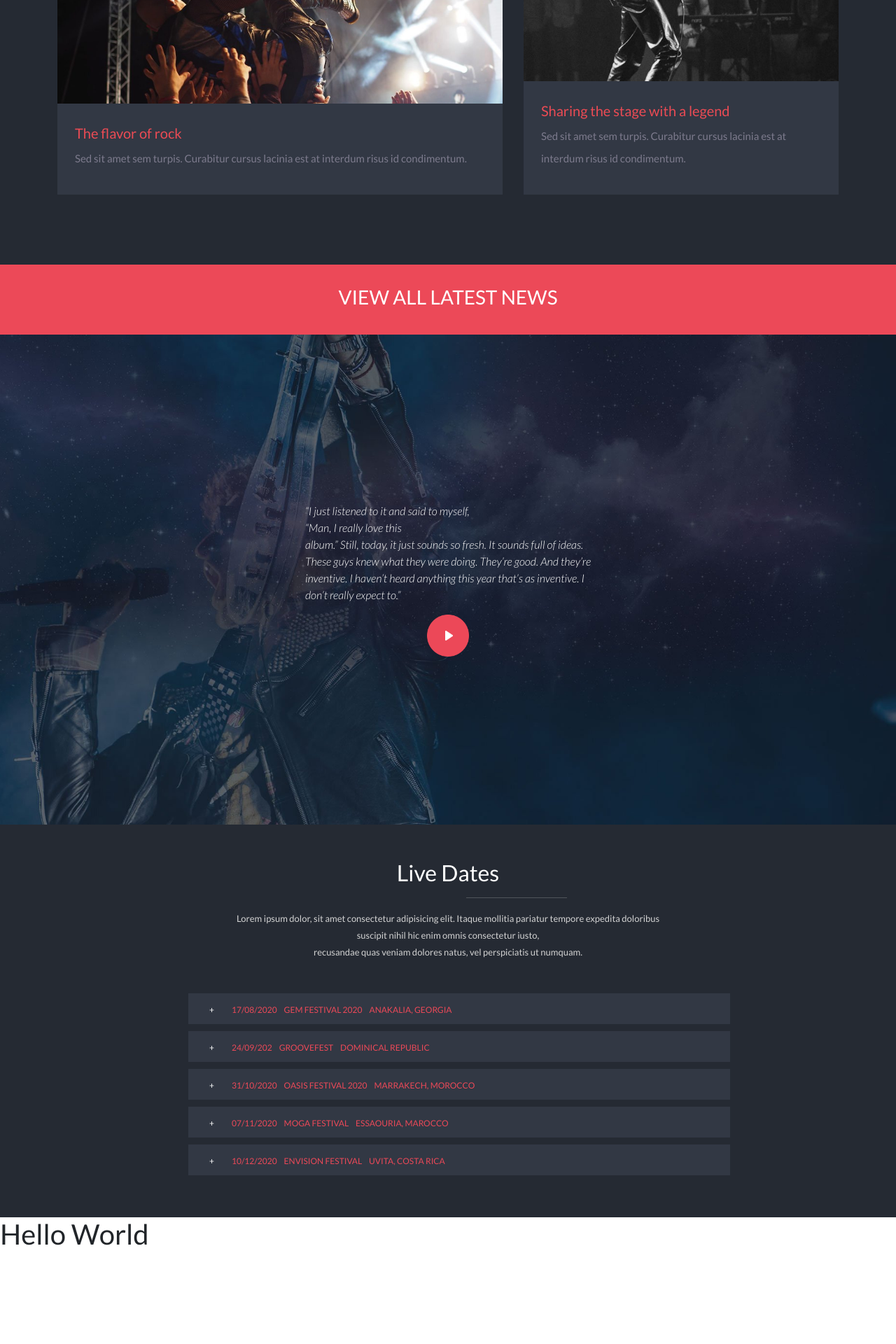
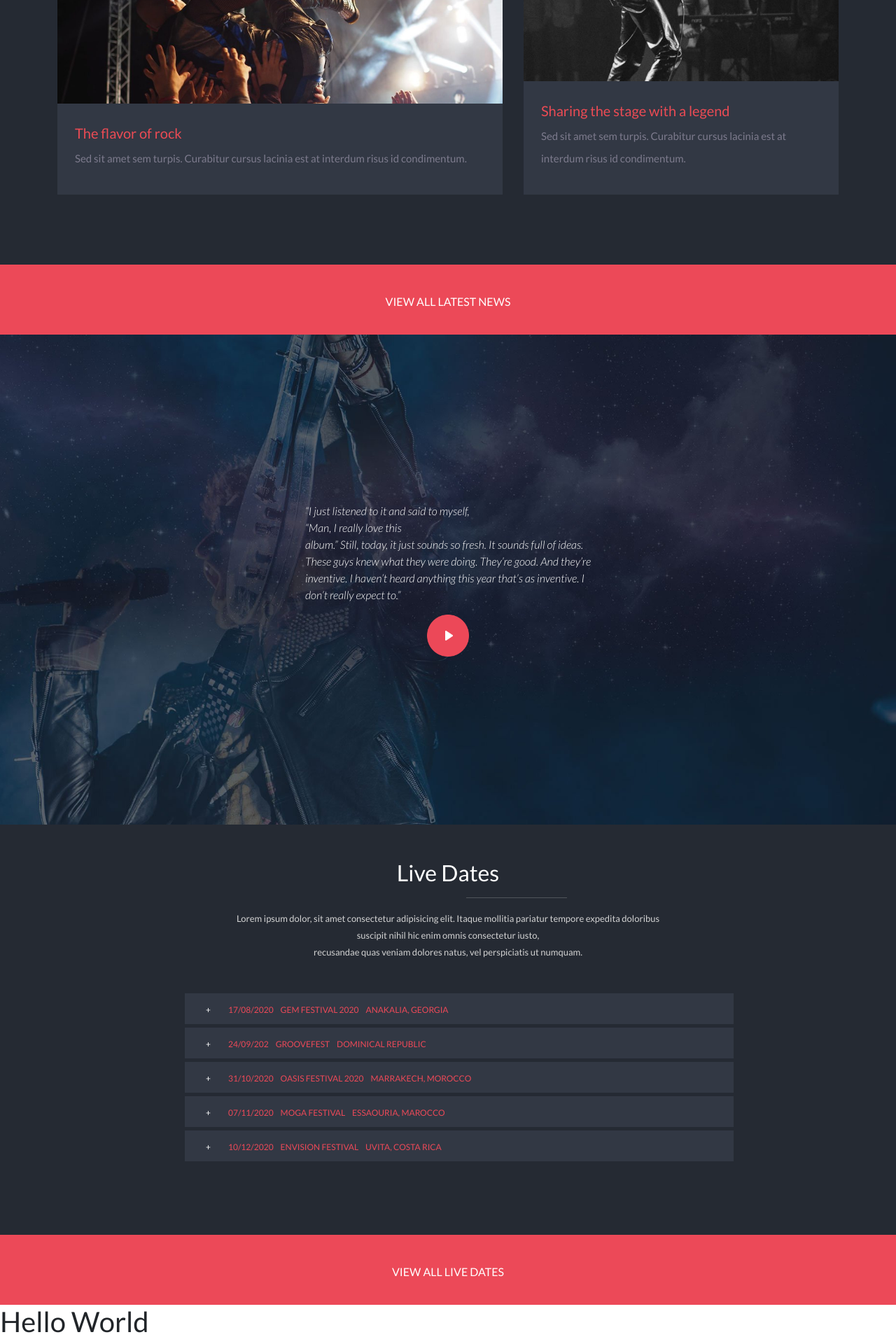
Before and after one commit to Vale-riad/proj-html-vuejs, a Vue app: page / in a window 1280 px wide. Shown: the part 2489-4409 px from the top of the page at 70% size. Before the commit the page ends 4284 px from the top, so only its background shows below. Built offline with nearby package versions, Linux system fonts and the light colour scheme.

Commit message:
Aggiunge ads

```diff
--- a/src/components/AppLiveDates.vue
+++ b/src/components/AppLiveDates.vue
@@ -58,6 +58,9 @@ export default {
       <li></li>
     </ul>
   </section>
+  <section class="ads text-center">
+    <h4>VIEW ALL LIVE DATES</h4>
+  </section>
 </template>
 
 <style lang="scss" scoped>
@@ -65,6 +68,8 @@ export default {
   background-color: #252a33;
   padding: 50px;
   color: white;
+  padding-bottom: 100px;
+
   .ms-hr {
     width: 144px;
     color: lightgray;
@@ -83,11 +88,12 @@ export default {
     list-style: none;
     width: 70%;
     margin-left: 200px;
+    margin-bottom: 50px;
   }
   li:not(:last-child) {
     color: #ec4958;
     background-color: #323844;
-    margin: 10px;
+    margin: 5px;
     padding: 10px;
   }
   .plus {
@@ -107,4 +113,16 @@ export default {
     font-size: 12px;
   }
 }
+.ads {
+  background-color: #ec4958;
+  height: 100px;
+  h4 {
+    color: white;
+    padding: 30px;
+  }
+  h4 {
+    font-size: 16px;
+    line-height: 45px;
+  }
+}
 </style>
--- a/src/components/AppMain.vue
+++ b/src/components/AppMain.vue
@@ -144,7 +144,7 @@ export default {
     <!--section live dates-->
     <section class="news">
       <div class="container text-center">
-        <h3>VIEW ALL LATEST NEWS</h3>
+        <h4>VIEW ALL LATEST NEWS</h4>
       </div>
     </section>
   </main>
@@ -279,9 +279,13 @@ export default {
 .news {
   background-color: #ec4958;
   height: 100px;
-  h3 {
+  h4 {
     color: white;
     padding: 30px;
   }
+  h4 {
+    font-size: 16px;
+    line-height: 45px;
+  }
 }
 </style>
```
